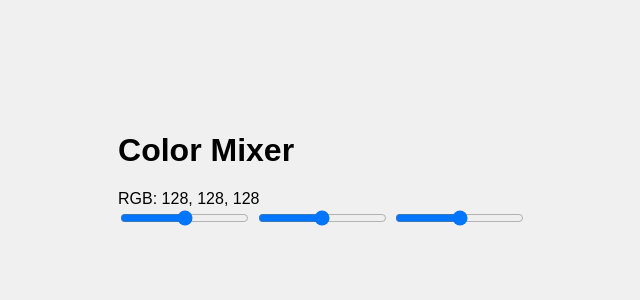
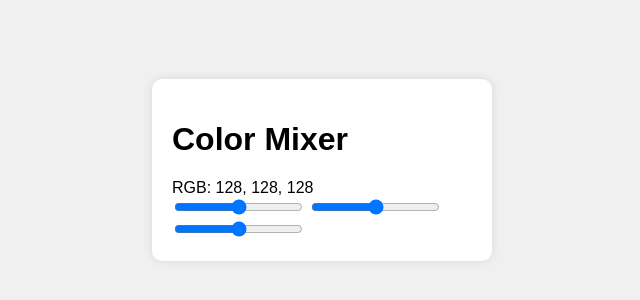
Before and after one commit to Mariana-x1/web-apps-foundation, a plain HTML site: page colormixerApp/index.html in a window 1280 px wide. Shown: the part 230-530 px from the top of the page, without its empty margins (318-958 px from the left). Drawn offline with Linux system fonts and the light colour scheme.

Commit message:
add styling colmixer

```diff
--- a/colormixerApp/index.html
+++ b/colormixerApp/index.html
@@ -10,7 +10,7 @@
 </head>
 
 <body>
-    <div id="colorMixer">
+    <div id="colorMixer" class="colmixer">
         <div id="header">
             <h1>Color Mixer</h1>
             <div id="colorDisplay">RGB: 128, 128, 128</div>
--- a/colormixerApp/style.css
+++ b/colormixerApp/style.css
@@ -9,3 +9,10 @@ body {
   height: 100vh;
   background-color: #f0f0f0;
 }
+.colmixer {
+  width: 300px;
+  padding: 20px;
+  background-color: #fff;
+  border-radius: 10px;
+  box-shadow: 0 0 10px rgba(0, 0, 0, 0.1);
+}
```
